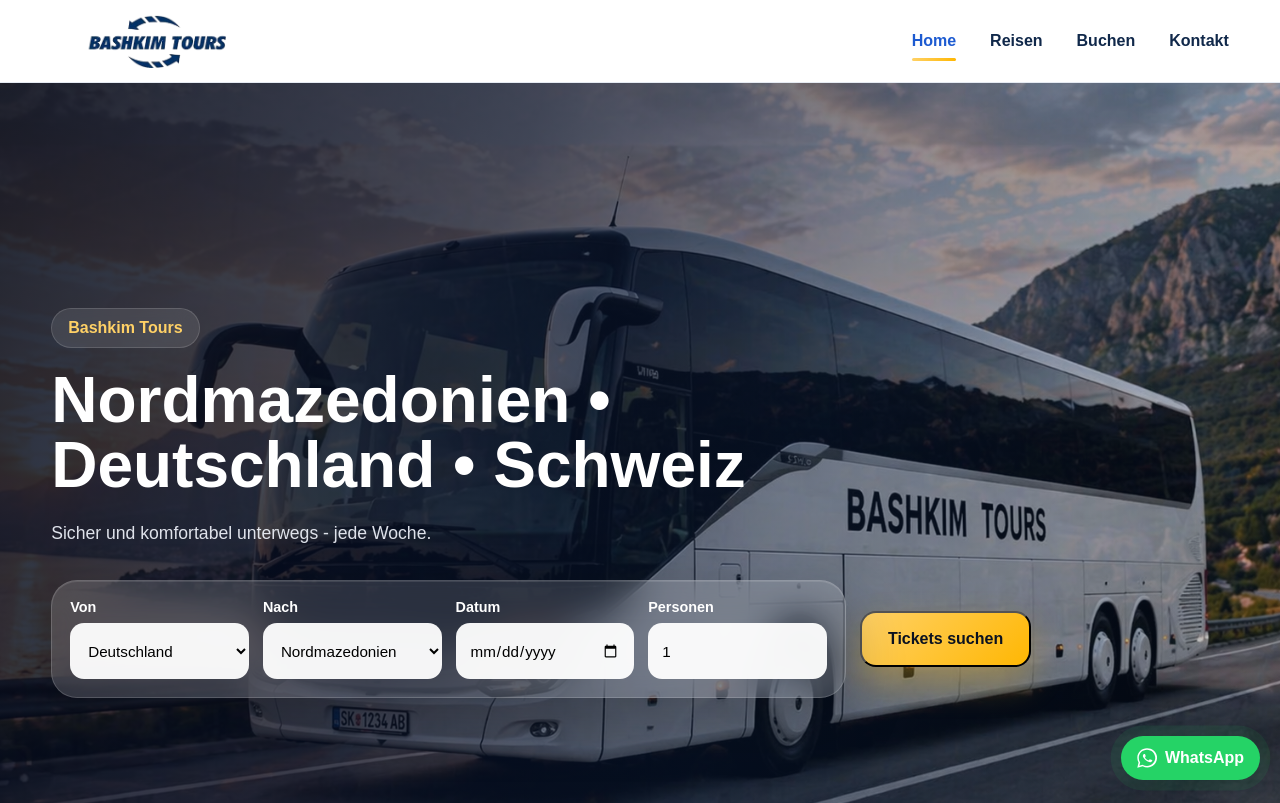
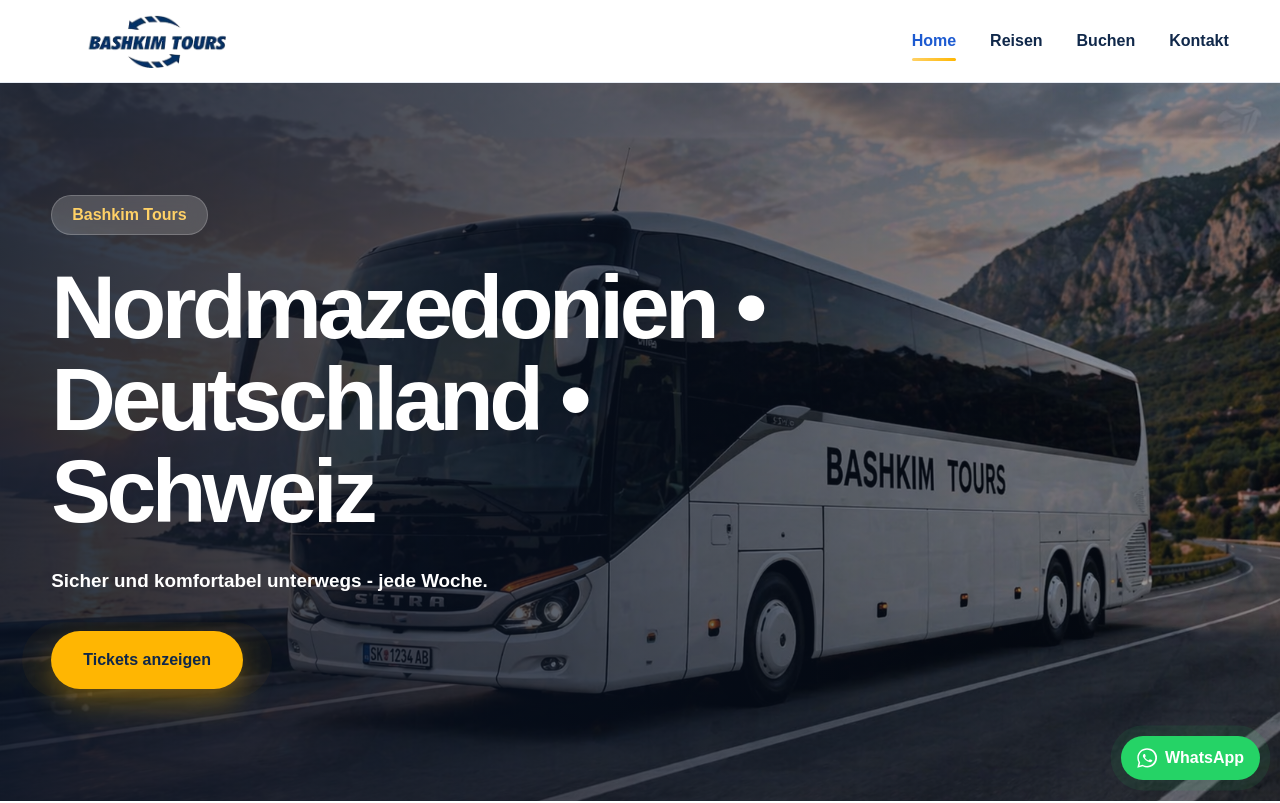
Before and after one commit to codedbyxhezi/bashkim-tours, a Next.js app: page / in a window 1280 px wide. Shown: the top 803 px of the page. Built offline with nearby package versions, Linux system fonts and the light colour scheme.

Commit message:
simplify hero section and add animated CTA button

```diff
--- a/app/Home.module.css
+++ b/app/Home.module.css
@@ -1,26 +1,24 @@
 .heroSection {
   position: relative;
-  min-height: 100vh;
-  background-image: url('/images/hero.png');
-  background-size: cover;
-  background-position: center;
-  background-repeat: no-repeat;
+  min-height: calc(100vh - 82px);
   display: flex;
   align-items: center;
   overflow: hidden;
+  background-image: url("/images/hero.png");
+  background-size: cover;
+  background-position: center;
 }
 
 .overlay {
   position: absolute;
   inset: 0;
-  background:
-    linear-gradient(
-      110deg,
-      rgba(5, 10, 25, 0.88) 0%,
-      rgba(8, 18, 42, 0.72) 35%,
-      rgba(12, 33, 70, 0.44) 60%,
-      rgba(12, 33, 70, 0.18) 100%
-    );
+  background: linear-gradient(
+    90deg,
+    rgba(8, 18, 36, 0.86) 0%,
+    rgba(8, 18, 36, 0.65) 45%,
+    rgba(8, 18, 36, 0.35) 100%
+  );
+  z-index: 1;
 }
 
 .container {
@@ -31,192 +29,114 @@
 }
 
 .content {
-  max-width: 980px;
-  color: white;
-  padding: 110px 0 70px;
+  max-width: 780px;
 }
 
 .label {
   display: inline-flex;
   align-items: center;
-  gap: 10px;
-  padding: 10px 16px;
+  justify-content: center;
+  padding: 10px 20px;
   border-radius: 999px;
-  background: rgba(255, 255, 255, 0.1);
-  border: 1px solid rgba(255, 255, 255, 0.14);
-  backdrop-filter: blur(12px);
+  background: rgba(255, 255, 255, 0.18);
   color: #ffd166;
   font-weight: 800;
-  margin-bottom: 20px;
+  margin-bottom: 26px;
+  backdrop-filter: blur(10px);
+  border: 1px solid rgba(255, 255, 255, 0.2);
 }
 
 .title {
-  font-size: clamp(2.7rem, 6vw, 4rem);
-  line-height: 1.02;
-  margin-bottom: 20px;
-  max-width: 780px;
+  margin: 0;
+  color: #ffffff;
+  font-size: clamp(3rem, 7vw, 6rem);
+  line-height: 1.03;
+  letter-spacing: -0.05em;
   font-weight: 900;
 }
 
 .text {
-  font-size: 1.1rem;
-  line-height: 1.8;
-  color: rgba(244, 247, 255, 0.9);
-  max-width: 650px;
-  margin-bottom: 30px;
+  margin: 28px 0 0;
+  color: #ffffff;
+  font-size: 1.18rem;
+  line-height: 1.7;
+  font-weight: 600;
 }
 
-/* ========================= */
-/* SUCHBEREICH */
-/* ========================= */
-
-.searchWrapper {
+.buttonWrapper {
+  margin-top: 34px;
   display: flex;
-  gap: 14px;
-  align-items: center;
-  flex-wrap: nowrap;
-}
-
-.searchBox {
-  flex: 1;
-  min-width: 0;
-  display: grid;
-  grid-template-columns: repeat(4, minmax(140px, 1fr));
-  gap: 14px;
-  align-items: end;
-  background: rgba(255, 255, 255, 0.14);
-  border: 1px solid rgba(255, 255, 255, 0.16);
-  backdrop-filter: blur(18px);
-  padding: 18px;
-  border-radius: 26px;
-  box-shadow:
-    0 24px 60px rgba(0, 0, 0, 0.24),
-    inset 0 1px 0 rgba(255, 255, 255, 0.1);
-}
-
-.field {
-  display: flex;
-  flex-direction: column;
-  gap: 8px;
-}
-
-.field label {
-  font-size: 0.9rem;
-  font-weight: 700;
-  color: #ffffff;
-}
-
-.field select,
-.field input {
-  height: 56px;
-  border-radius: 14px;
-  border: none;
-  padding: 0 14px;
-  font-size: 0.95rem;
-  background: rgba(255, 255, 255, 0.95);
+  justify-content: flex-start;
 }
 
 .searchButton {
-  height: 56px;
-  padding: 0 26px;
-  border-radius: 16px;
-  background: linear-gradient(135deg, #ffd166, #ffb703);
-  color: #0b1220;
+  position: relative;
+  min-height: 58px;
+  padding: 0 32px;
+  border-radius: 999px;
+  background: #ffb703;
+  color: #10284a;
   font-weight: 900;
-  display: flex;
+  text-decoration: none;
+  display: inline-flex;
   align-items: center;
   justify-content: center;
-  white-space: nowrap;
-  flex-shrink: 0;
-  box-shadow: 0 16px 34px rgba(255, 183, 3, 0.32);
-  transition: 0.2s;
+  box-shadow: 0 14px 30px rgba(255, 183, 3, 0.35);
+  transition: transform 0.25s ease, background 0.25s ease;
+  z-index: 1;
+}
+
+.searchButton::after {
+  content: "";
+  position: absolute;
+  inset: 0;
+  border-radius: inherit;
+  background: rgba(255, 183, 3, 0.45);
+  z-index: -1;
+  animation: pulse 2s infinite;
 }
 
 .searchButton:hover {
-  transform: translateY(-2px);
-  box-shadow: 0 22px 40px rgba(255, 183, 3, 0.4);
+  background: #ffa600;
+  transform: translateY(-3px);
 }
 
-/* ========================= */
-/* TABLET */
-/* ========================= */
+.searchButton:active {
+  transform: scale(0.96);
+}
 
-@media (max-width: 1150px) {
-  .searchWrapper {
-    flex-direction: column;
-    align-items: stretch;
+@keyframes pulse {
+  0% {
+    transform: scale(1);
+    opacity: 0.6;
   }
 
-  .searchBox {
-    grid-template-columns: 1fr 1fr;
+  70% {
+    transform: scale(1.35);
+    opacity: 0;
+  }
+
+  100% {
+    opacity: 0;
+  }
+}
+
+@media (max-width: 700px) {
+  .heroSection {
+    min-height: 78vh;
+    text-align: center;
+  }
+
+  .content {
+    margin: 0 auto;
+  }
+
+  .buttonWrapper {
+    justify-content: center;
   }
 
   .searchButton {
     width: 100%;
+    max-width: 260px;
   }
 }
-
-/* ========================= */
-/* MOBILE */
-/* ========================= */
-
-@media (max-width: 768px) {
-  .heroSection {
-    min-height: auto;
-    background-position: 65% center;
-  }
-
-  .container {
-    padding: 0 16px;
-  }
-
-  .content {
-    padding: 90px 0 40px;
-  }
-
-  .title {
-    font-size: 2.2rem;
-  }
-
-  .text {
-    font-size: 1rem;
-  }
-
-  .searchWrapper {
-    flex-direction: column;
-    gap: 12px;
-  }
-
-  .searchBox {
-    grid-template-columns: 1fr;
-    padding: 14px;
-  }
-
-  .searchButton {
-    width: 100%;
-  }
-}
-
-/* ========================= */
-/* SMALL MOBILE */
-/* ========================= */
-
-@media (max-width: 430px) {
-  .title {
-    font-size: 1.9rem;
-  }
-
-  .text {
-    font-size: 0.95rem;
-  }
-
-  .searchBox {
-    padding: 12px;
-  }
-
-  .field select,
-  .field input,
-  .searchButton {
-    height: 52px;
-  }
-}
--- a/app/page.tsx
+++ b/app/page.tsx
@@ -1,35 +1,15 @@
-'use client';
+import Link from "next/link";
+import styles from "./Home.module.css";
 
-import styles from './Home.module.css';
-import { useState } from 'react';
-import { useRouter } from 'next/navigation';
-import PopularTrips from '@/components/PopularTrips/PopularTrips';
-import WhyUs from '@/components/WhyUs/WhyUs';
-import HowItWorks from '@/components/HowItWorks/HowItWorks';
-import CTASection from '@/components/CTASection/CTASection';
-import Testimonials from '@/components/Testimonials/Testimonials';
-import FAQ from '@/components/FAQ/FAQ';
+import PopularTrips from "@/components/PopularTrips/PopularTrips";
+import WhyUs from "@/components/WhyUs/WhyUs";
+import HowItWorks from "@/components/HowItWorks/HowItWorks";
+import CTASection from "@/components/CTASection/CTASection";
+import Testimonials from "@/components/Testimonials/Testimonials";
+import FAQ from "@/components/FAQ/FAQ";
 import Gallery from "@/components/Gallery/Gallery";
 
 export default function Home() {
-  const router = useRouter();
-
-  const [from, setFrom] = useState('Deutschland');
-  const [to, setTo] = useState('Nordmazedonien');
-  const [date, setDate] = useState('');
-  const [persons, setPersons] = useState(1);
-
-  const handleSearch = () => {
-    const params = new URLSearchParams({
-      from,
-      to,
-      date,
-      persons: String(persons),
-    });
-
-    router.push(`/booking?${params.toString()}`);
-  };
-
   return (
     <>
       <main className={styles.heroSection}>
@@ -47,61 +27,10 @@
               Sicher und komfortabel unterwegs - jede Woche.
             </p>
 
-            <div className={styles.searchWrapper}>
-              <div className={styles.searchBox}>
-                <div className={styles.field}>
-                  <label htmlFor="from">Von</label>
-                  <select
-                    id="from"
-                    value={from}
-                    onChange={(e) => setFrom(e.target.value)}
-                  >
-                    <option value="Deutschland">Deutschland</option>
-                    <option value="Nordmazedonien">Nordmazedonien</option>
-                  </select>
-                </div>
-
-                <div className={styles.field}>
-                  <label htmlFor="to">Nach</label>
-                  <select
-                    id="to"
-                    value={to}
-                    onChange={(e) => setTo(e.target.value)}
-                  >
-                    <option value="Nordmazedonien">Nordmazedonien</option>
-                    <option value="Deutschland">Deutschland</option>
-                  </select>
-                </div>
-
-                <div className={styles.field}>
-                  <label htmlFor="date">Datum</label>
-                  <input
-                    id="date"
-                    type="date"
-                    value={date}
-                    onChange={(e) => setDate(e.target.value)}
-                  />
-                </div>
-
-                <div className={styles.field}>
-                  <label htmlFor="persons">Personen</label>
-                  <input
-                    id="persons"
-                    type="number"
-                    min="1"
-                    value={persons}
-                    onChange={(e) => setPersons(Number(e.target.value))}
-                  />
-                </div>
-              </div>
-
-              <button
-                type="button"
-                className={styles.searchButton}
-                onClick={handleSearch}
-              >
-                Tickets suchen
-              </button>
+            <div className={styles.buttonWrapper}>
+              <Link href="/booking" className={styles.searchButton}>
+                Tickets anzeigen
+              </Link>
             </div>
           </div>
         </div>
```
Also changed, not shown: app/booking/BookingClient.tsx (+4 -4 lines).
